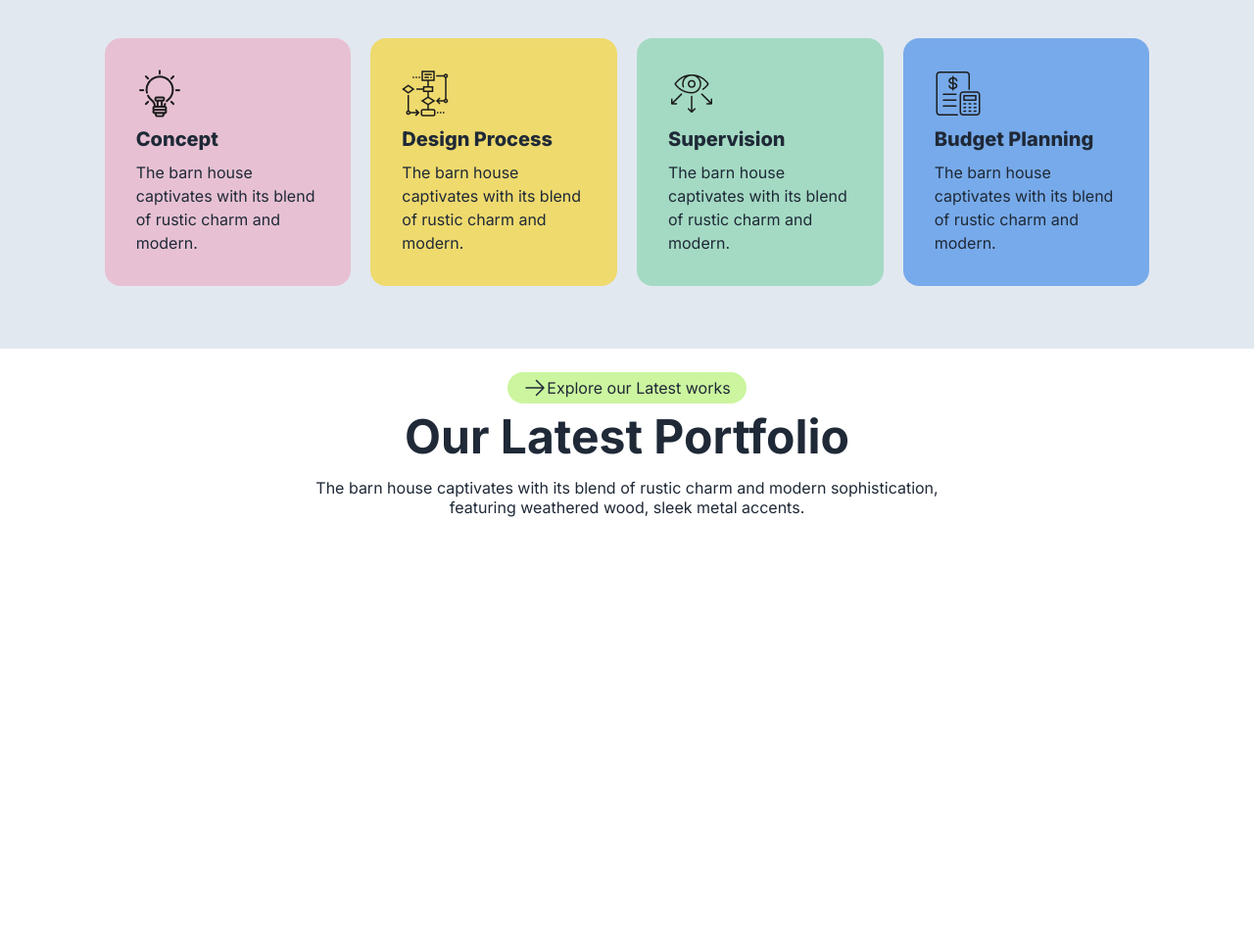
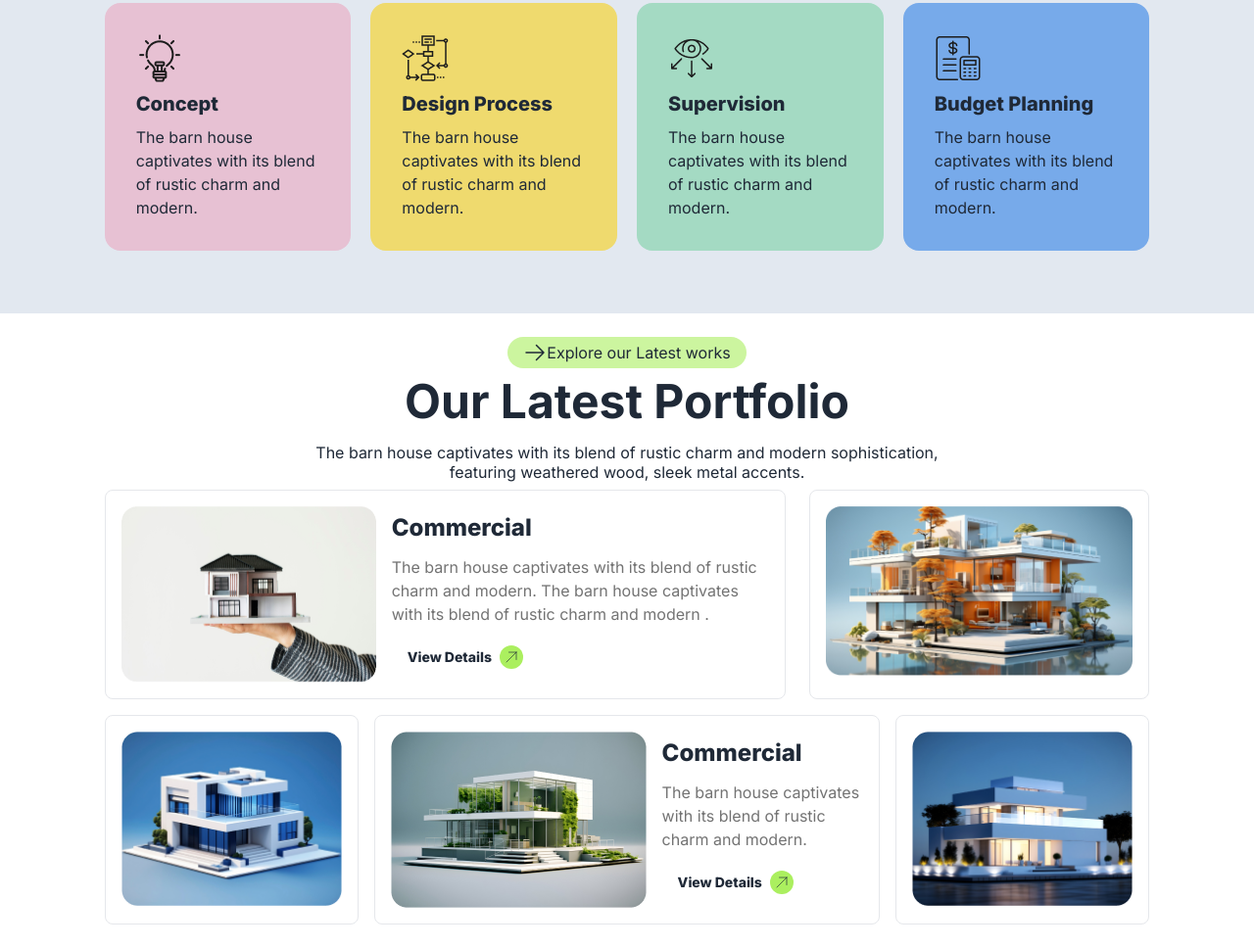
Before and after one commit to habib395/Assignment-three-PH, a plain HTML site: page index.html in a window 1280 px wide. Shown: the part 1703-2671 px from the top of the page at 98% size. Before the commit the page ends 2263 px from the top, so only its background shows below. Drawn offline with nearby package versions, Linux system fonts and the light colour scheme.

Commit message:
third section done

```diff
--- a/index.html
+++ b/index.html
@@ -126,30 +126,34 @@
     <!-- We design section -->
     <section>
       <div class="we-design-section bg-slate-200 pt-24">
-        <img class="absolute" src="./assets/Vector.png" alt="">
+        <img class="absolute hidden md:block" src="./assets/Vector.png" alt="">
         <!-- first section start -->
-        <div class="relative flex gap-10 first-sectin w-10/12 mx-auto py-6">
+        <div class="relative flex-cols  md:flex gap-10 first-sectin w-10/12 mx-auto py-6">
           <div class="flex-1">
-            <button class="flex rounded-full bg-white px-4 py-1">
+            <button class="flex items-center mx-auto md:mx-0 rounded-full bg-white px-4 py-1">
               <svg xmlns="http://www.w3.org/2000/svg" fill="none" viewBox="0 0 24 24" stroke-width="1.5" stroke="currentColor" class="size-6">
                 <path stroke-linecap="round" stroke-linejoin="round" d="M13.5 4.5 21 12m0 0-7.5 7.5M21 12H3" />
               </svg>
               About Us</button>
-              <h2 class="font-bold text-5xl leading-tight py-1">We design thoughtful, liveable spaces</h2>
+              <h2 class="font-bold text-2xl md:text-5xl leading-tight py-1">We design thoughtful, liveable spaces</h2>
               <p class="text-base leading-tight py-2">The barn house captivates with its blend of rustic charm and
-                modern sophistication, featuring weathered wood, sleek metal accents.</p>
+              modern sophistication, featuring weathered wood, sleek metal accents.</p>
                <div class="grid gap-4">
                  <!-- card-one -->
-                 <div class="card card-side bg-base-100">
-                  <img class="p-8" src="./assets/commercial.png" alt="">
+                 <div class="card w-11/12 card-side bg-base-100">
+                  <div class="w-28 h-28 mt-8 ml-4">
+                    <img class="" src="./assets/commercial.png" alt="">
+                  </div>
                    <div class="card-body">
                      <h2 class="card-title">Commercial</h2>
                      <p class="text-neutral-500">The barn house captivates with its blend of rustic charm and modern.</p>
                    </div>
                  </div>
                  <!-- card-two -->
-                 <div class="card card-side bg-base-100">
-                  <img class="p-8" src="./assets/residential.png" alt="">
+                 <div class="card w-11/12 card-side bg-base-100">
+                  <div class="w-28 h-28 mt-8 ml-4">
+                    <img src="./assets/residential.png" alt="">
+                  </div>
                    <div class="card-body">
                      <h2 class="card-title">Residential</h2>
                      <p class="text-neutral-500">The barn house captivates with its blend of rustic charm and modern.</p>
@@ -157,7 +161,7 @@
                  </div>
                </div>
           </div>
-          <div class="flex-1">
+          <div class="flex-1 mt-4">
             <img src="./assets/Rectangle.png" alt="">
           </div>
         </div>
@@ -229,8 +233,51 @@
             <h2 class="font-bold text-5xl leading-tight py-1">Our Latest Portfolio</h2>
             <p class="text-base leading-tight py-2">The barn house captivates with its blend of rustic charm and modern sophistication, <br> featuring weathered wood, sleek metal accents.</p>
         </div>
-        <div>
-          <!-- grid area card section -->
+        <div class="grid gap-4">
+        <!-- flex card section start -->
+         <div class="flex-cols gap-6 md:flex">
+          <div class="w-full md:w-4/6 border rounded-lg flex-cols md:flex gap-4 p-4">
+            <img src="./assets/img1.png" alt="">
+            <div class="grid items-center">
+              <h3 class="font-extrabold text-2xl">Commercial</h3>
+              <p class="text-[#737373]">The barn house captivates with its blend of rustic charm and modern. The barn house captivates with its blend of rustic charm and modern .</p>
+              <button class="font-extrabold text-[20px] md:text-sm p-2 px-4 flex items-center gap-2 rounded-full sm:w-full md:w-auto sm:text-center
+            ">View Details
+              <span class="bg-primary rounded-full p-1">
+                <svg xmlns="http://www.w3.org/2000/svg" fill="none" viewBox="0 0 24 24" stroke-width="1" stroke="currentColor" class=" size-6 md:size-4 items-center ">
+                <path stroke-linecap="round" stroke-linejoin="round" d="m4.5 19.5 15-15m0 0H8.25m11.25 0v11.25" />
+              </svg>
+              </span>
+            </button>
+            </div>
+          </div>
+          <div class="w-full md:w-2/6 border rounded-lg gap-4 p-4">
+            <img src="/assets/img2.png" alt="">
+          </div>
+         </div>
+         <div class=" flex-cols md:flex gap-4">
+          <div class=" w-full md:w-1/4 border rounded-lg p-4">
+            <img src="./assets/img3.png" alt="">
+          </div>
+          <div class="w-full md:w-2/4 flex-cols md:flex border rounded-lg gap-4 p-4">
+            <img src="./assets/img4.png" alt="">
+            <div class="grid items-center">
+              <h3 class="font-extrabold text-2xl">Commercial</h3>
+              <p class="text-[#737373]">The barn house captivates with its blend of rustic charm and modern.</p>
+              <button class="font-extrabold text-[20px] md:text-sm p-2 px-4 flex items-center gap-2 rounded-full sm:w-full md:w-auto sm:text-center
+            ">View Details
+              <span class="bg-primary rounded-full p-1">
+                <svg xmlns="http://www.w3.org/2000/svg" fill="none" viewBox="0 0 24 24" stroke-width="1" stroke="currentColor" class=" size-6 md:size-4 items-center ">
+                <path stroke-linecap="round" stroke-linejoin="round" d="m4.5 19.5 15-15m0 0H8.25m11.25 0v11.25" />
+              </svg>
+              </span>
+            </button>
+            </div>
+          </div>
+          <div class="w-full md:w-1/4 border rounded-lg p-4">
+            <img src="./assets/img5.png" alt="">
+          </div>
+         </div>
 
         </div>
       </div>
```
